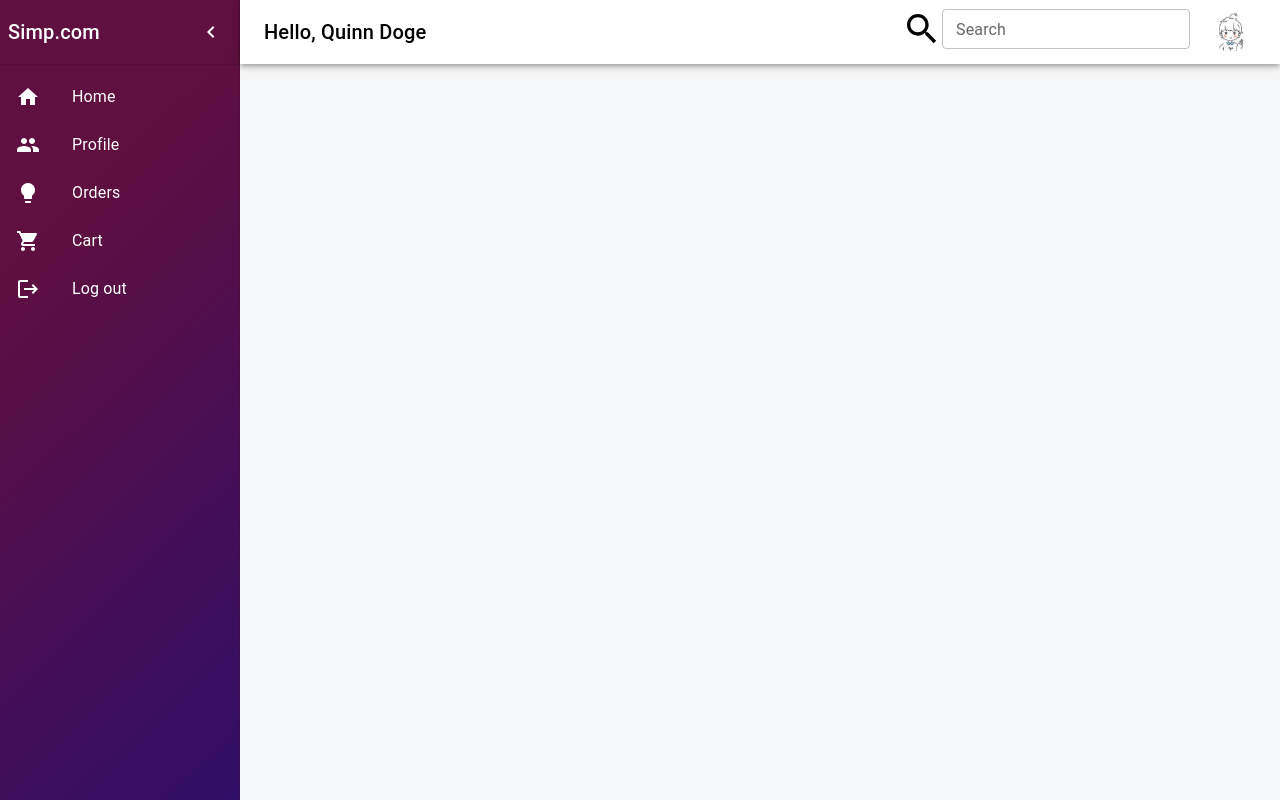
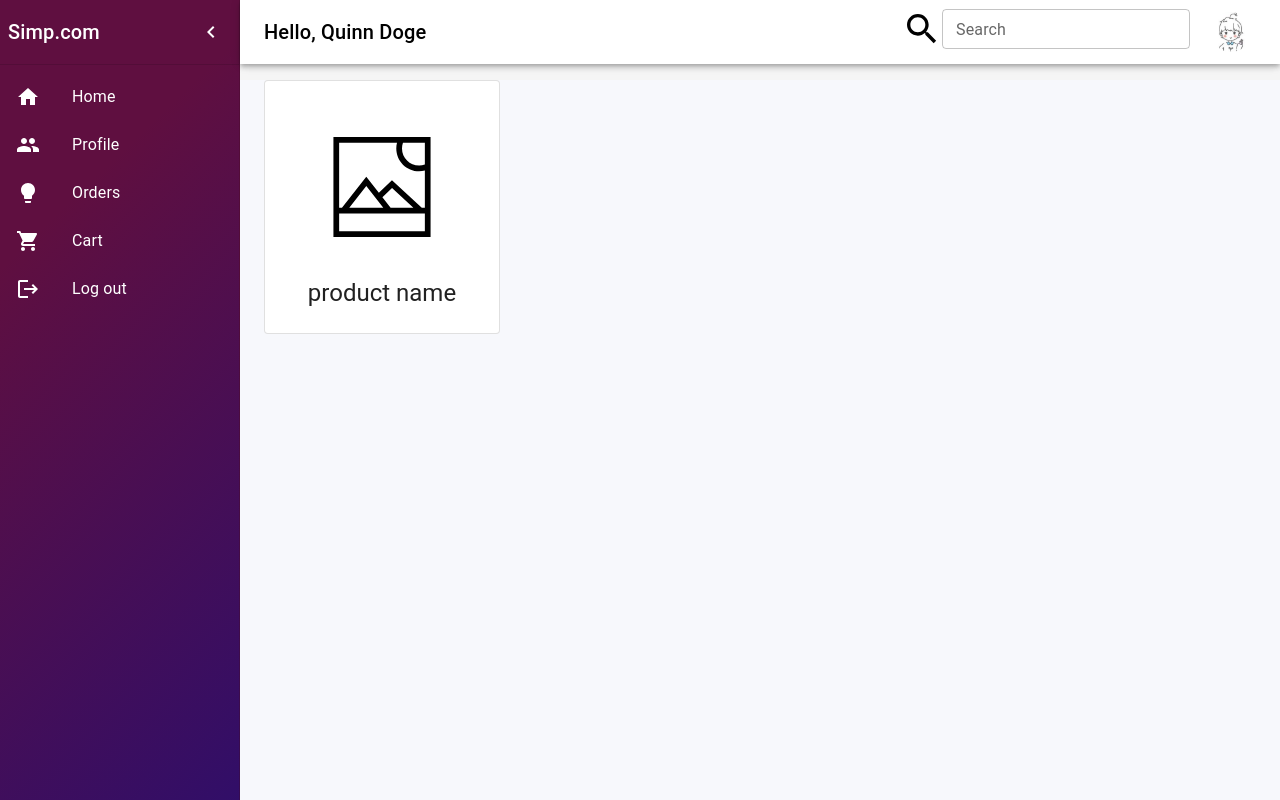
Before and after one commit to royroyzhong/Simp.Com, a React (Create React App) app in the folder frontend/: page / in a window 1280 px wide. Built offline with nearby package versions, Linux system fonts and the light colour scheme.

Commit message:
updated customer home page

```diff
--- a/frontend/src/component/customerPageComponent/CustomerPageRightContent.js
+++ b/frontend/src/component/customerPageComponent/CustomerPageRightContent.js
@@ -21,6 +21,11 @@ export default function CustomerPageRightContent() {
                     </Grid>
                     ))}
                 </Grid>
+                <Grid container spacing={{xs:2}} columns={{ xs: 2, md: 2, lg: 16 }}>
+                    <Grid item xs={16} sm={8} md={4} lg={4}>
+                        <Product />
+                    </Grid>
+                </Grid>
         </Container>
     )
 }
--- a/frontend/src/component/customerPageComponent/Product.js
+++ b/frontend/src/component/customerPageComponent/Product.js
@@ -1,12 +1,26 @@
-import { Card } from "@mui/material";
+import { Card, CardActionArea, CardContent, CardMedia, Typography } from "@mui/material";
+import picture from "../../assets/picture.svg";
+import { Marginer } from "../../css/CommonStyle";
 
-export default function Products(props) {
+export default function Product(props) {
 
     return (
         <Card variant="outlined">
-            <div className="card-wrapper">
-                <p className="card-display" >{props.data.title}</p>
-            </div>
+             <CardActionArea>
+                <CardContent>
+                    <Marginer margin="40px" />
+                    <CardMedia
+                        image={picture}
+                        height={100}
+                        sx={{ objectFit: "contain" }}
+                        component={"img"}
+                    />
+                    <Marginer margin="40px" />
+                    <Typography gutterBottom variant="h5">
+                        product name
+                    </Typography>
+                </CardContent>
+            </CardActionArea>
         </Card>
     )
     }
--- a/frontend/src/component/sellerDashboard/ProductCompactView.js
+++ b/frontend/src/component/sellerDashboard/ProductCompactView.js
@@ -1,5 +1,4 @@
 import { Card, CardActionArea, CardContent, CardMedia, Container, Grid, Typography } from "@mui/material";
-import Header from "../common/Header";
 import { useDispatch, useSelector } from 'react-redux';
 import avatar from "../../assets/avatar.jpg";
 import snowman from "../../assets/snowman.svg";
@@ -9,7 +8,7 @@ import book from "../../assets/book.svg";
 import upload from "../../assets/upload.svg";
 import { Marginer } from "../../css/CommonStyle";
 import { getProductList, getProductListStatus, getProducts } from "../../controller/sellerSlice";
-import { Link, useNavigate } from "react-router-dom";
+import { useNavigate } from "react-router-dom";
 import { useEffect } from "react";
 import { loadProduct } from "../../controller/productSlice";
 
@@ -24,7 +23,6 @@ export default function ProductBoard(props) {
 
     return (
         <Container maxWidth={"lg"} >
-            <Header />
             <CardGrid />
         </Container>
     )
--- a/frontend/src/controller/productSlice.js
+++ b/frontend/src/controller/productSlice.js
@@ -1,5 +1,4 @@
 import { createAsyncThunk, createSlice } from "@reduxjs/toolkit";
-import { quinn, gavin } from "../utils/mockFetch";
 import Product from "../model/product";
 import { fetchAPI } from "../api/client";
 
@@ -31,7 +30,8 @@ const productSlice = createSlice({
     title: "",
     price: 0,
     tags: [],
-    features: {}
+    features: {},
+    buyerProductList: []
   },
   reducers: {
     setName: (state, action) => {state.name = action.payload},
```
Also changed, not shown: frontend/src/assets/picture.svg (added).
